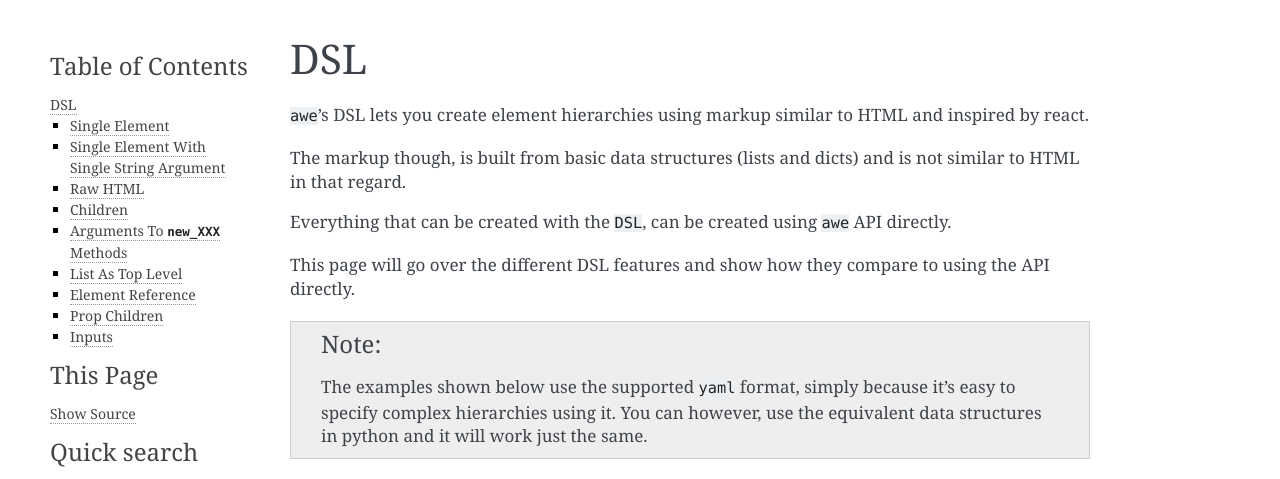
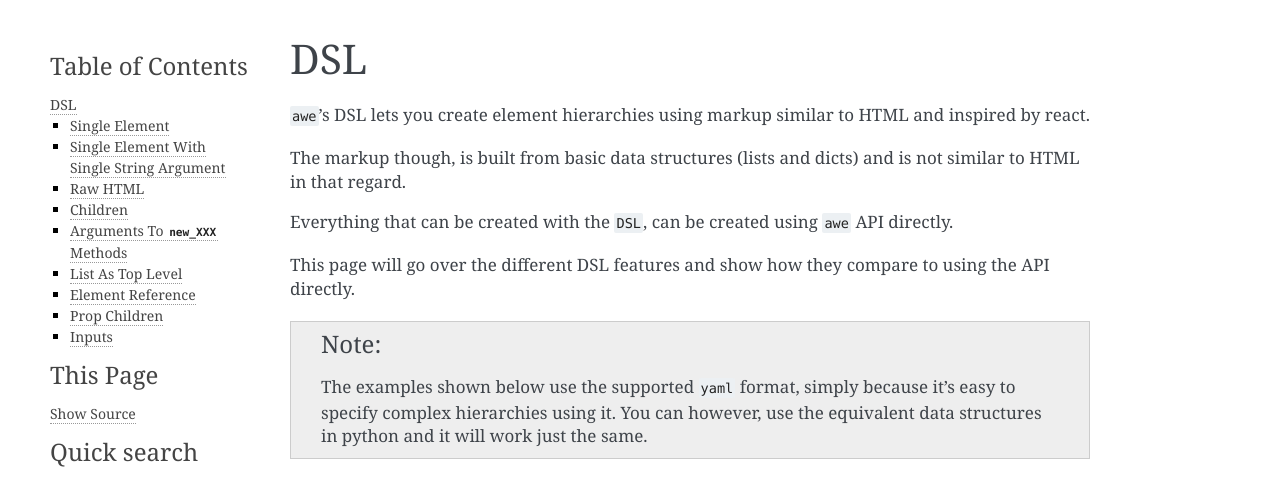
Before and after one commit to dankilman/awe, a Sphinx documentation site: the page built from docs/source/dsl.rst, in a window 1280 px wide and 1400 px high. Shown: the top 479 px of the window. Built offline with Sphinx 7.4.7, drawn with Linux system fonts in a browser that asks for light colours.

Commit message:
doc changes [skip ci]

```diff
--- /dev/null
+++ b/docs/source/_static/custom.css
@@ -0,0 +1,9 @@
+pre {
+   border-radius: 2px;
+}
+
+code {
+    padding: 2px;
+    font-size: 0.8em;
+    border-radius: 2px;
+}
--- a/docs/source/conf.py
+++ b/docs/source/conf.py
@@ -3,13 +3,15 @@ copyright = '2019, Dan Kilman'
 author = 'Dan Kilman'
 extensions = ['sphinx.ext.viewcode', 'sphinx.ext.autodoc']
 master_doc = 'index'
+html_static_path = ['_static']
 html_theme = 'alabaster'
 html_theme_options = {
     'description': 'Dynamic web based reports/dashboards in Python',
     'github_user': 'dankilman',
     'github_repo': project,
+    'github_type': 'star',
     'fixed_sidebar': True,
-    'page_width': '1200px',
+    'page_width': '1200px'
 }
 autodoc_member_order = 'bysource'
 autoclass_content = 'both'
```
